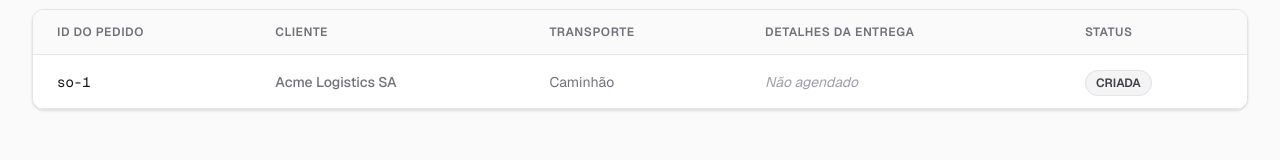
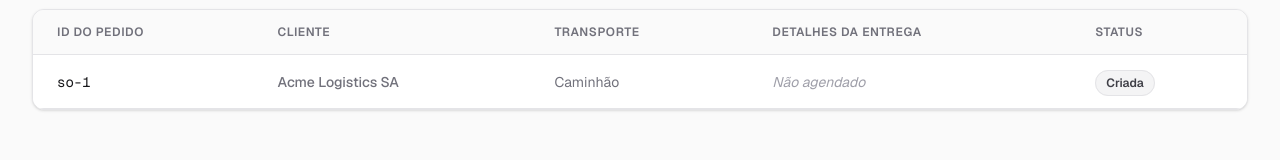
Before and after one commit to EdDevFront/sales-order-management-system, a Next.js app: page /dashboard in a window 1280 px wide. Shown: the part 509-669 px from the top of the page. Built offline with nearby package versions, Linux system fonts and the light colour scheme.

Commit message:
fix: format delivery date to DD/MM/AAAA and use STATUS_LABEL on dashboard badges

```diff
--- a/src/components/templates/dashboard/index.tsx
+++ b/src/components/templates/dashboard/index.tsx
@@ -316,7 +316,7 @@ export default function Dashboard() {
                 className="text-zinc-500 dark:text-zinc-400"
               >
                 {order.deliveryDate ? (
-                  `${order.deliveryDate} (${order.deliveryWindow})`
+                  `${order.deliveryDate.split("-").reverse().join("/")} (${order.deliveryWindow})`
                 ) : (
                   <span className="text-zinc-400 italic">Não agendado</span>
                 )}
@@ -325,7 +325,7 @@ export default function Dashboard() {
                 <span
                   className={`rounded-full px-2.5 py-1 text-xs font-semibold border ${orderStatusVariant(order.status)}`}
                 >
-                  {order.status}
+                  {STATUS_LABEL[order.status] || order.status}
                 </span>
               </DataTable.Cell>
             </DataTable.Row>
```
